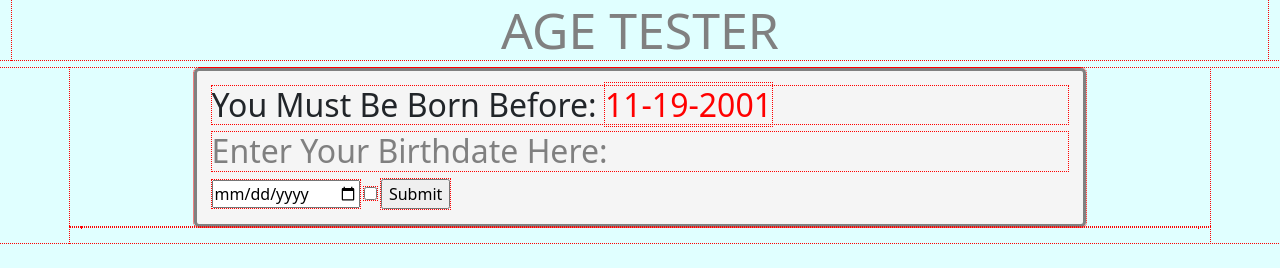
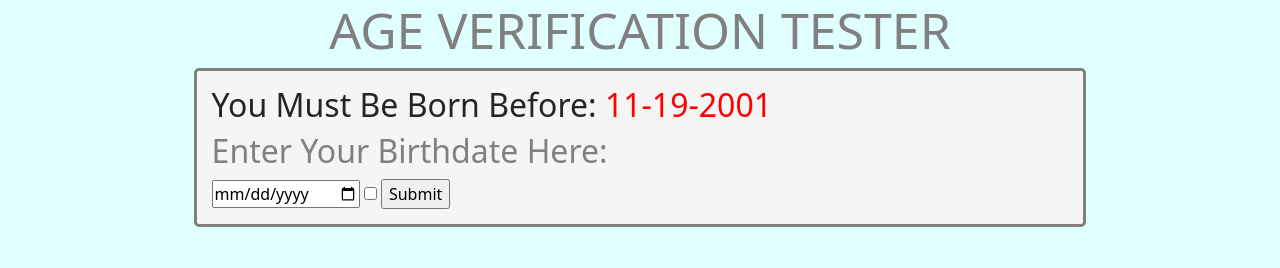
Before and after one commit to veriesseals/age_tester, a plain HTML site: page index.html in a window 1280 px wide. Drawn offline with nearby package versions, Linux system fonts and the light colour scheme.

Commit message:
Commented out outline

```diff
--- a/css/style.css
+++ b/css/style.css
@@ -1,5 +1,5 @@
 *{
-    outline: 1px dotted red;
+    /* outline: 1px dotted red; */
     box-sizing: border-box;
 }
 
--- a/index.html
+++ b/index.html
@@ -14,7 +14,7 @@
 <body>
 
     <header class="header container-fluid text-center">
-        <h1 class="title" id="title">Age Tester</h1>
+        <h1 class="title" id="title">Age Verification Tester</h1>
     </header>
 
     <main class="main" id="main">
```
